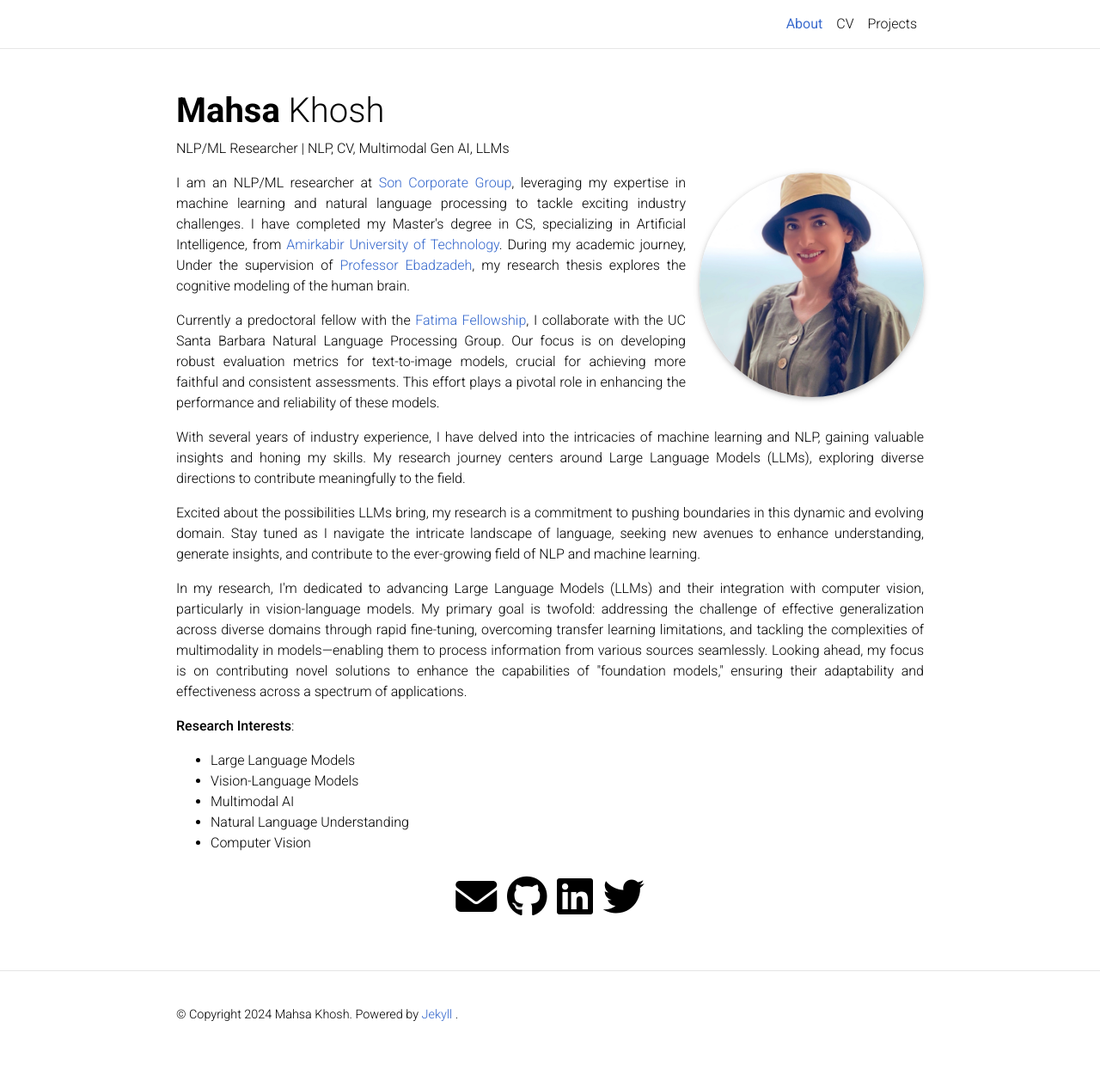
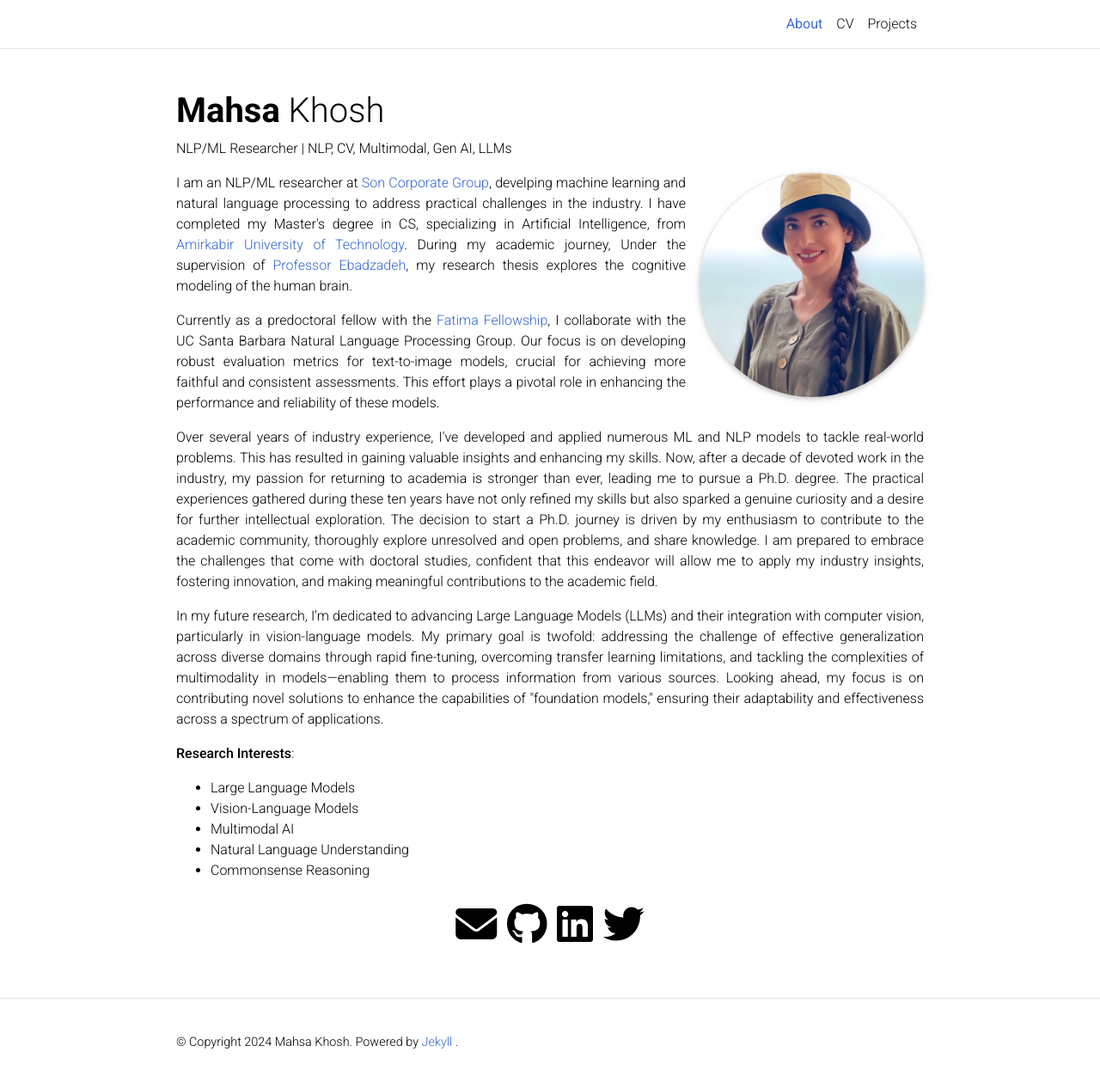
Before and after one commit to Arenaa/arenaa.github.io, a Jekyll site: the page built from _pages/about.md, in a window 1280 px wide and 1264 px high. Shown: the top 1259 px of the window at 86% size. Built offline with Jekyll 4.4.1, drawn with Linux system fonts in a browser that asks for light colours; comment, search, counter and statistics services are not loaded; a style sheet for code colours, icons or effects is not loaded.

Commit message:
update about page

```diff
--- a/_layouts/about.html
+++ b/_layouts/about.html
@@ -41,10 +41,22 @@
           </div>
 
           <!-- News -->
-          {% if page.news and site.announcements.enabled -%}
+          <!-- {% if page.news and site.announcements.enabled -%}
             <h2><a href="{{ '/news/' | relative_url }}" style="color: inherit;">news</a></h2>
             {%- include news.html limit=true %}
-          {%- endif %}
+          {%- endif %} -->
+
+
+<!--
+        Announcement Section
+<div style="background-color: #e1a9a9; padding: 20px; margin: 20px auto; text-align: center; width: 70%; border-radius: 10px;">
+  <h2 style="color: #333; font-size: 1rem;">🎓     After a decade in industry, I am eager to transition back to academia, motivated by a pursuit of a Ph.D. and a passion for exploring profound research questions</h2>
+
+  <p style="font-style: italic; font-size: 0.8rem; color: #555;">
+  </p>
+</div> -->
+
+
 
           <!-- Latest posts -->
           {% if page.latest_posts -%}
--- a/_pages/about.md
+++ b/_pages/about.md
@@ -2,7 +2,8 @@
 layout: about
 title: About
 permalink: /
-subtitle: NLP/ML Researcher | NLP, CV, Multimodal Gen AI, LLMs
+subtitle: NLP/ML Researcher | NLP, CV, Multimodal, Gen AI, LLMs
+
 
 profile:
   align: right
@@ -24,16 +25,16 @@
 
 <div style="text-align: justify;">
 
-  <p>I am an NLP/ML researcher at <a href="https://son-global.com/">Son Corporate Group</a>, leveraging my expertise in machine learning and natural language processing to tackle exciting industry challenges. I have completed my Master's degree in CS, specializing in Artificial Intelligence, from <a href="https://aut.ac.ir/en">Amirkabir University of Technology</a>. During my academic journey, Under the supervision of <a href="https://aut.ac.ir/cv/2130/MOHAMMAD-MEHDI-EBADZADEH">Professor Ebadzadeh</a>, my research thesis explores the cognitive modeling of the human brain.</p>
+  <p>I am an NLP/ML researcher at <a href="https://son-global.com/">Son Corporate Group</a>, develping machine learning and natural language processing to address practical challenges in the industry. I have completed my Master's degree in CS, specializing in Artificial Intelligence, from <a href="https://aut.ac.ir/en">Amirkabir University of Technology</a>. During my academic journey, Under the supervision of <a href="https://aut.ac.ir/cv/2130/MOHAMMAD-MEHDI-EBADZADEH">Professor Ebadzadeh</a>, my research thesis explores the cognitive modeling of the human brain.</p>
 
 
-  <p>Currently a predoctoral fellow with the <a href="https://www.fatimafellowship.com"> Fatima Fellowship</a>, I collaborate with the UC Santa Barbara Natural Language Processing Group. Our focus is on developing robust evaluation metrics for text-to-image models, crucial for achieving more faithful and consistent assessments. This effort plays a pivotal role in enhancing the performance and reliability of these models.</p>
+  <p>Currently as a predoctoral fellow with the <a href="https://www.fatimafellowship.com"> Fatima Fellowship</a>, I collaborate with the UC Santa Barbara Natural Language Processing Group. Our focus is on developing robust evaluation metrics for text-to-image models, crucial for achieving more faithful and consistent assessments. This effort plays a pivotal role in enhancing the performance and reliability of these models.</p>
 
-  <p>With several years of industry experience, I have delved into the intricacies of machine learning and NLP, gaining valuable insights and honing my skills. My research journey centers around Large Language Models (LLMs), exploring diverse directions to contribute meaningfully to the field.</p>
+  <p>Over several years of industry experience, I've developed and applied numerous ML and NLP models to tackle real-world problems. This has resulted in gaining valuable insights and enhancing my skills. Now, after a decade of devoted work in the industry, my passion for returning to academia is stronger than ever, leading me to pursue a Ph.D. degree. The practical experiences gathered during these ten years have not only refined  my skills but also sparked a genuine curiosity and a desire for further intellectual exploration. The decision to start a Ph.D. journey is driven by my enthusiasm to contribute to the academic community, thoroughly explore unresolved and open problems, and share knowledge. I am prepared to embrace the challenges that come with doctoral studies, confident that this endeavor will allow me to apply my industry insights, fostering innovation, and making meaningful contributions to the academic field.</p>
 
-  <p>Excited about the possibilities LLMs bring, my research is a commitment to pushing boundaries in this dynamic and evolving domain. Stay tuned as I navigate the intricate landscape of language, seeking new avenues to enhance understanding, generate insights, and contribute to the ever-growing field of NLP and machine learning.</p>
+  <p>In my future research, I'm dedicated to advancing Large Language Models (LLMs) and their integration with computer vision, particularly in vision-language models. My primary goal is twofold: addressing the challenge of effective generalization across diverse domains through rapid fine-tuning, overcoming transfer learning limitations, and tackling the complexities of multimodality in models—enabling them to process information from various sources. Looking ahead, my focus is on contributing novel solutions to enhance the capabilities of "foundation models," ensuring their adaptability and effectiveness across a spectrum of applications.</p>
 
-  <p>In my research, I'm dedicated to advancing Large Language Models (LLMs) and their integration with computer vision, particularly in vision-language models. My primary goal is twofold: addressing the challenge of effective generalization across diverse domains through rapid fine-tuning, overcoming transfer learning limitations, and tackling the complexities of multimodality in models—enabling them to process information from various sources seamlessly. Looking ahead, my focus is on contributing novel solutions to enhance the capabilities of "foundation models," ensuring their adaptability and effectiveness across a spectrum of applications.</p>
+
 
  <p><strong>Research Interests</strong>:</p>
     <ul>
@@ -41,6 +42,6 @@
         <li>Vision-Language Models</li>
         <li>Multimodal AI</li>
         <li>Natural Language Understanding</li>
-        <li>Computer Vision</li>
+        <li>Commonsense Reasoning</li>
     </ul>
 </div>
```
Also changed, not shown: _projects/project6.md (+1 -1 lines).
